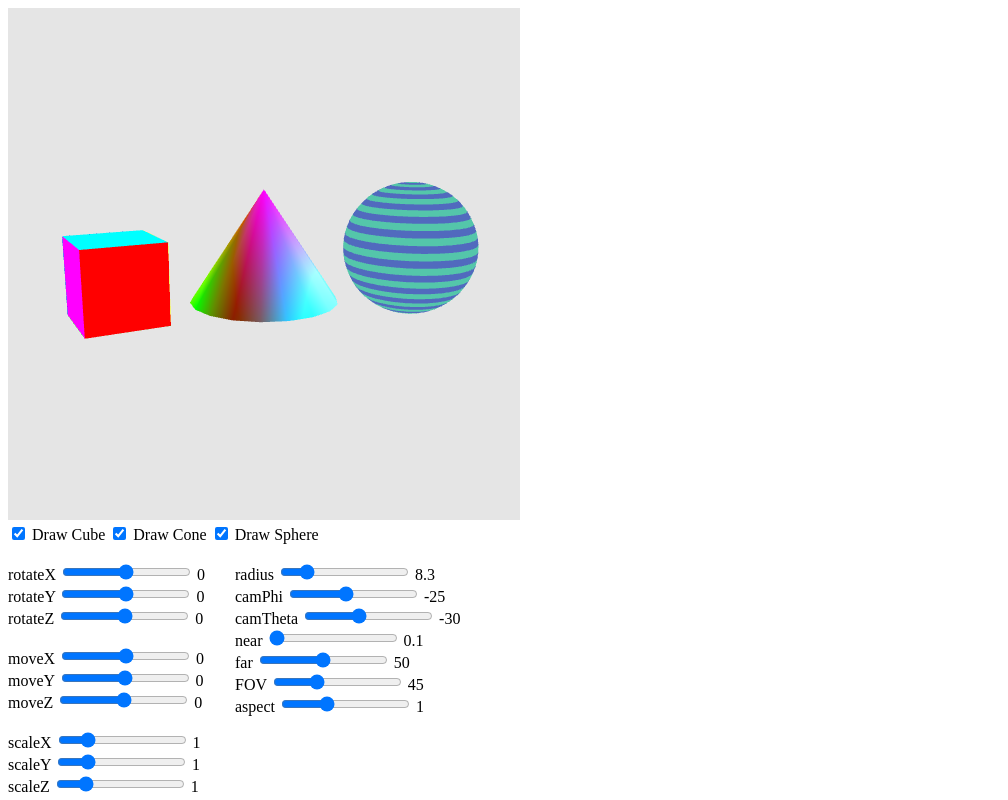
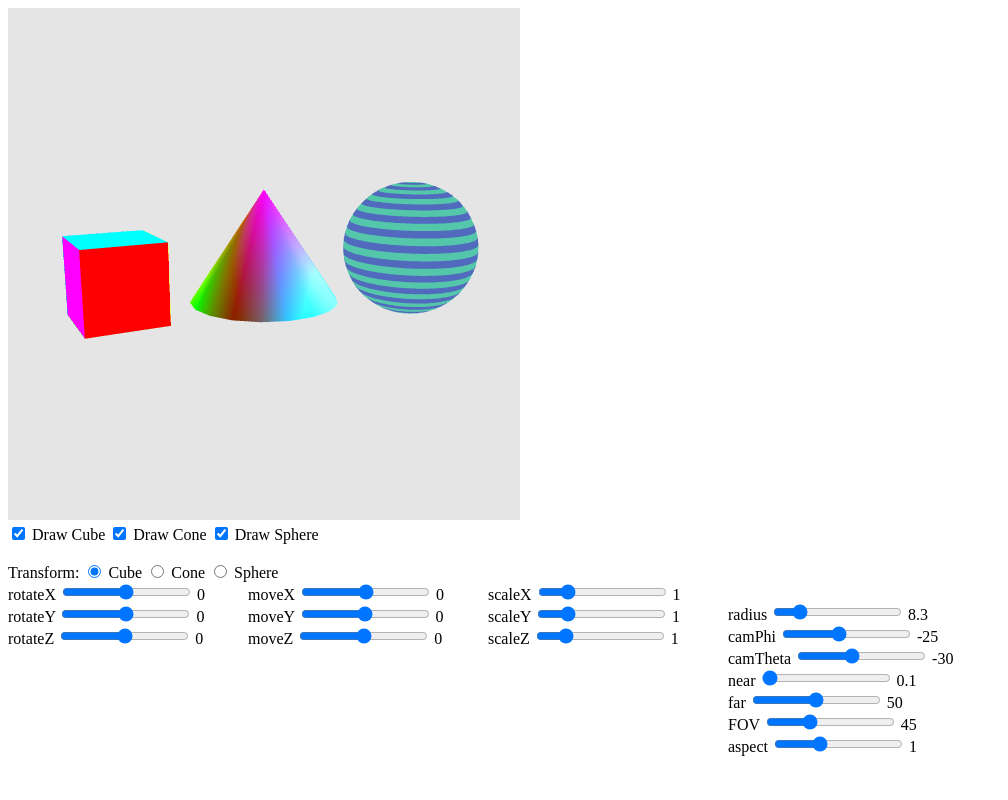
Before and after one commit to Dimoon-1/webGL, a plain HTML site: page index.html in a window 1280 px wide. Shown: the whole page, without its empty margins (0-1008 px from the left). Drawn offline with Linux system fonts and the light colour scheme.

Commit message:
Update UI. Each object can be transformed independently.

```diff
--- a/draw.js
+++ b/draw.js
@@ -7,16 +7,10 @@ var program;
 var points = [];
 var colors = [];
 var shapes = [];
-var checks = [];
+var drawObject = [];
+var selectedObject = [];
 
-var theta = [0, 0, 0];
-var thetaLoc;
-
-var newPos = [0, 0, 0];
-var newPosLoc;
-
-var scale = [0, 0, 0];
-var scaleLoc;
+var thetaLoc, newPosLoc, scaleLoc;
 
 var radius, camPhi, camTheta;
 var far, near, fov, aspect;
@@ -27,32 +21,41 @@ var up = vec3(0.0, 1.0, 0.0);
 var modelViewMatrixLoc, modelViewMatrix;
 var projectionMatrixLoc, projectionMatrix;
 
+var index = 0;
+
 class Drawable {
     constructor(vertices, color, program) {
+        this.rotation = vec3(0.0, 0.0, 0.0);
+        this.translation = vec3(0.0, 0.0, 0.0);
+        this.scaling = vec3(1.0, 1.0, 1.0);
+
         this.program = program;
+        this.vertices = vertices;
+        this.color = color;
 
         this.vBuffer = gl.createBuffer();
         gl.bindBuffer(gl.ARRAY_BUFFER, this.vBuffer);
         gl.bufferData(gl.ARRAY_BUFFER, flatten(vertices), gl.STATIC_DRAW);
         this.vAttributeLocation = gl.getAttribLocation(program, 'vPosition');
 
-        this.vertices = vertices;
-        this.color = color;
-
         this.cBuffer = gl.createBuffer();
-        gl.bindBuffer( gl.ARRAY_BUFFER, this.cBuffer);
-        gl.bufferData( gl.ARRAY_BUFFER, flatten(this.color), gl.STATIC_DRAW );
-        this.cAttributeLocation = gl.getAttribLocation( program, 'vColor' );
+        gl.bindBuffer(gl.ARRAY_BUFFER, this.cBuffer);
+        gl.bufferData(gl.ARRAY_BUFFER, flatten(this.color), gl.STATIC_DRAW);
+        this.cAttributeLocation = gl.getAttribLocation(program, 'vColor');
     }
 
     draw() {
+        gl.uniform3fv(thetaLoc, this.rotation);
+        gl.uniform3fv(newPosLoc, this.translation);
+        gl.uniform3fv(scaleLoc, this.scaling);
+
         gl.bindBuffer(gl.ARRAY_BUFFER, this.vBuffer);
-        gl.vertexAttribPointer( this.vAttributeLocation, 4, gl.FLOAT, false, 0, 0 );
-        gl.enableVertexAttribArray( this.vAttributeLocation);
+        gl.vertexAttribPointer(this.vAttributeLocation, 4, gl.FLOAT, false, 0, 0);
+        gl.enableVertexAttribArray(this.vAttributeLocation);
 
         gl.bindBuffer(gl.ARRAY_BUFFER, this.cBuffer);
-        gl.vertexAttribPointer( this.cAttributeLocation, 4, gl.FLOAT, false, 0, 0 );
-        gl.enableVertexAttribArray( this.cAttributeLocation);
+        gl.vertexAttribPointer(this.cAttributeLocation, 4, gl.FLOAT, false, 0, 0);
+        gl.enableVertexAttribArray(this.cAttributeLocation);
 
         gl.drawArrays(gl.TRIANGLES, 0, this.vertices.length);
     }
@@ -90,7 +93,8 @@ function main() {
     colorSphere();
     shapes.push(new Drawable(points, colors, program));
 
-    checks = document.querySelectorAll("#in");
+    drawObject = document.querySelectorAll("#in");
+    selectedObject = document.querySelectorAll("#transform");
     render();
 }
 
@@ -224,23 +228,41 @@ function colorSphere() {
     }
 }
 
+function updateSliders(obj) {
+    index = obj.value;
+
+    document.getElementById("rotateX").value = shapes[obj.value].rotation[0];
+    document.getElementById("rotateY").value = shapes[obj.value].rotation[1];
+    document.getElementById("rotateZ").value = shapes[obj.value].rotation[2];
+
+    document.getElementById("moveX").value = shapes[obj.value].translation[0];
+    document.getElementById("moveY").value = shapes[obj.value].translation[1];
+    document.getElementById("moveZ").value = shapes[obj.value].translation[2];
+
+    document.getElementById("scaleX").value = shapes[obj.value].scaling[0];
+    document.getElementById("scaleY").value = shapes[obj.value].scaling[1];
+    document.getElementById("scaleZ").value = shapes[obj.value].scaling[2];
+
+    var outputs = document.getElementsByTagName("output");
+    for (var i = 0; i < outputs.length; i++) {
+        outputs[i].value = outputs[i].previousElementSibling.value;
+    }
+}
+
 function render() {
     gl.clear(gl.COLOR_BUFFER_BIT | gl.DEPTH_BUFFER_BIT);
 
-    theta[0] = document.getElementById("rotateX").value;
-    theta[1] = document.getElementById("rotateY").value;
-    theta[2] = document.getElementById("rotateZ").value;
-    gl.uniform3fv(thetaLoc, theta);
+    shapes[index].rotation[0] = document.getElementById("rotateX").value;
+    shapes[index].rotation[1] = document.getElementById("rotateY").value;
+    shapes[index].rotation[2] = document.getElementById("rotateZ").value;
 
-    newPos[0] = document.getElementById("moveX").value;
-    newPos[1] = document.getElementById("moveY").value;
-    newPos[2] = document.getElementById("moveZ").value;
-    gl.uniform3fv(newPosLoc, newPos);
+    shapes[index].translation[0] = document.getElementById("moveX").value;
+    shapes[index].translation[1] = document.getElementById("moveY").value;
+    shapes[index].translation[2] = document.getElementById("moveZ").value;
 
-    scale[0] = document.getElementById("scaleX").value;
-    scale[1] = document.getElementById("scaleY").value;
-    scale[2] = document.getElementById("scaleZ").value;
-    gl.uniform3fv(scaleLoc, scale);
+    shapes[index].scaling[0] = document.getElementById("scaleX").value;
+    shapes[index].scaling[1] = document.getElementById("scaleY").value;
+    shapes[index].scaling[2] = document.getElementById("scaleZ").value;
 
     radius = document.getElementById("radius").value;
     camPhi = document.getElementById("camPhi").value;
@@ -264,7 +286,11 @@ function render() {
     gl.uniformMatrix4fv(projectionMatrixLoc, false, flatten(projectionMatrix));
 
     for (var i = 0; i < shapes.length; i++) {
-        if (checks[i].checked) {
+        if (drawObject[i].checked) {
+            // gl.uniform3fv(thetaLoc, shapes[i].rotation);
+            // gl.uniform3fv(newPosLoc, shapes[i].translation);
+            // gl.uniform3fv(scaleLoc, shapes[i].scaling);
+
             shapes[i].draw();
         }
     }
--- a/index.html
+++ b/index.html
@@ -86,98 +86,131 @@
             <label for="cube">Draw Cube</label>
 
             <input type="checkbox" id="in" name="cone" checked>
-            <label for="cube">Draw Cone</label>
+            <label for="cone">Draw Cone</label>
 
             <input type="checkbox" id="in" name="sphere" checked>
-            <label for="cube">Draw Sphere</label>
+            <label for="sphere">Draw Sphere</label>
 
             <br><br>
-            <div style="float: left; margin-right: 30px;">
+            <div>
+                <div>
+                    Transform:
+                    <input type="radio" id="transform" name="object" value="0" onchange="updateSliders(this)" checked>
+                    <label for="cube">Cube</label>
+
+                    <input type="radio" id="transform" name="object" value="1" onchange="updateSliders(this)">
+                    <label for="cone">Cone</label>
+
+                    <input type="radio" id="transform" name="object" value="2" onchange="updateSliders(this)">
+                    <label for="sphere">Sphere</label>
+                </div>
+
+                <div style="float: left; width: 240px;">
                     <div>
                         rotateX
                         <input id="rotateX" type="range" min="-180" max="180" step="1" value="0" oninput="this.nextElementSibling.value = this.value">
                         <output>0</output>
-                <br>
+                    </div>
 
+                    <div>
                         rotateY
                         <input id="rotateY" type="range" min="-180" max="180" step="1" value="0" oninput="this.nextElementSibling.value = this.value">
                         <output>0</output>
-                <br>
+                    </div>
 
+                    <div>
                         rotateZ
                         <input id="rotateZ" type="range" min="-180" max="180" step="1" value="0" oninput="this.nextElementSibling.value = this.value">
                         <output>0</output>
                     </div>
-            <br>
+                </div>
+
+                <div style="float: left; width: 240px;">
                     <div>
                         moveX
                         <input id="moveX" type="range" min="-5" max="5" step="0.1" value="0" oninput="this.nextElementSibling.value = this.value">
                         <output>0</output>
-                <br>
+                    </div>
 
+                    <div>
                         moveY
                         <input id="moveY" type="range" min="-5" max="5" step="0.1" value="0" oninput="this.nextElementSibling.value = this.value">
                         <output>0</output>
-                <br>
+                    </div>
 
+                    <div>
                         moveZ
                         <input id="moveZ" type="range" min="-5" max="5" step="0.1" value="0" oninput="this.nextElementSibling.value = this.value">
                         <output>0</output>
                     </div>
-            <br>
+                </div>
+
+                <div style="float: left; width: 240px;">
                     <div>
                         scaleX
                         <input id="scaleX" type="range" min="0" max="5" step="0.1" value="1" oninput="this.nextElementSibling.value = this.value">
                         <output>1</output>
-                <br>
+                    </div>
 
+                    <div>
                         scaleY
                         <input id="scaleY" type="range" min="0" max="5" step="0.1" value="1" oninput="this.nextElementSibling.value = this.value">
                         <output>1</output>
-                <br>
+                    </div>
 
+                    <div>
                         scaleZ
                         <input id="scaleZ" type="range" min="0" max="5" step="0.1" value="1" oninput="this.nextElementSibling.value = this.value">
                         <output>1</output>
                     </div>
                 </div>
+            </div>
 
-            <div style="float: left;">
+            <!-- CAMERA -->
+            <div style="float: left; margin-top: 20px;">
+                <div>
                     radius
                     <input id="radius" type="range" min="0" max="50" step="0.1" value="8.3" oninput="this.nextElementSibling.value = this.value">
                     <output>8.3</output>
-                <br>
+                </div>
 
+                <div>
                     camPhi
                     <input id="camPhi" type="range" min="-180" max="180" step="1" value="-25" oninput="this.nextElementSibling.value = this.value">
                     <output>-25</output>
-                <br>
+                </div>
 
+                <div>
                     camTheta
                     <input id="camTheta" type="range" min="-180" max="180" step="1" value="-30" oninput="this.nextElementSibling.value = this.value">
                     <output>-30</output>
-                <br>
+                </div>
 
+                <div>
                     near
                     <input id="zNear" type="range" min="0.01" max="20" step="0.1" value="0.1" oninput="this.nextElementSibling.value = this.value">
                     <output>0.1</output>
-                <br>
+                </div>
 
+                <div>
                     far
                     <input id="zFar" type="range" min="1" max="100" step="1" value="50" oninput="this.nextElementSibling.value = this.value">
                     <output>50</output>
-                <br>
+                </div>
 
+                <div>
                     FOV
                     <input id="fov" type="range" min="10" max="120" step="1" value="45" oninput="this.nextElementSibling.value = this.value">
                     <output>45</output>
-                <br>
+                </div>
 
+                <div>
                     aspect
                     <input id="aspect" type="range" min="0.5" max="2" step="0.01" value="1" oninput="this.nextElementSibling.value = this.value">
                     <output>1</output>
                 </div>
             </div>
+        </div>
 
     </body>
 </html>
```
Lines whose indentation alone changed are shown as unchanged.
